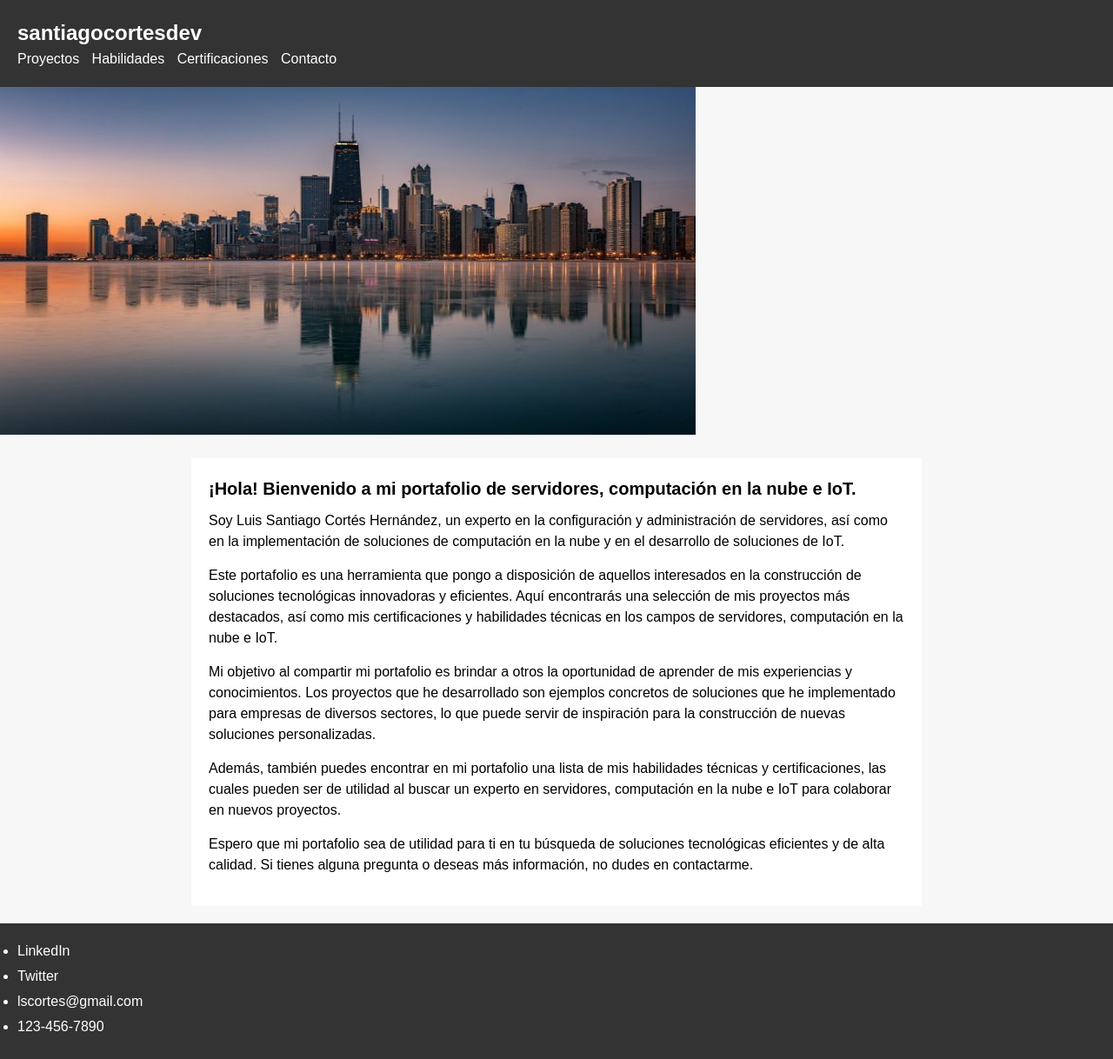
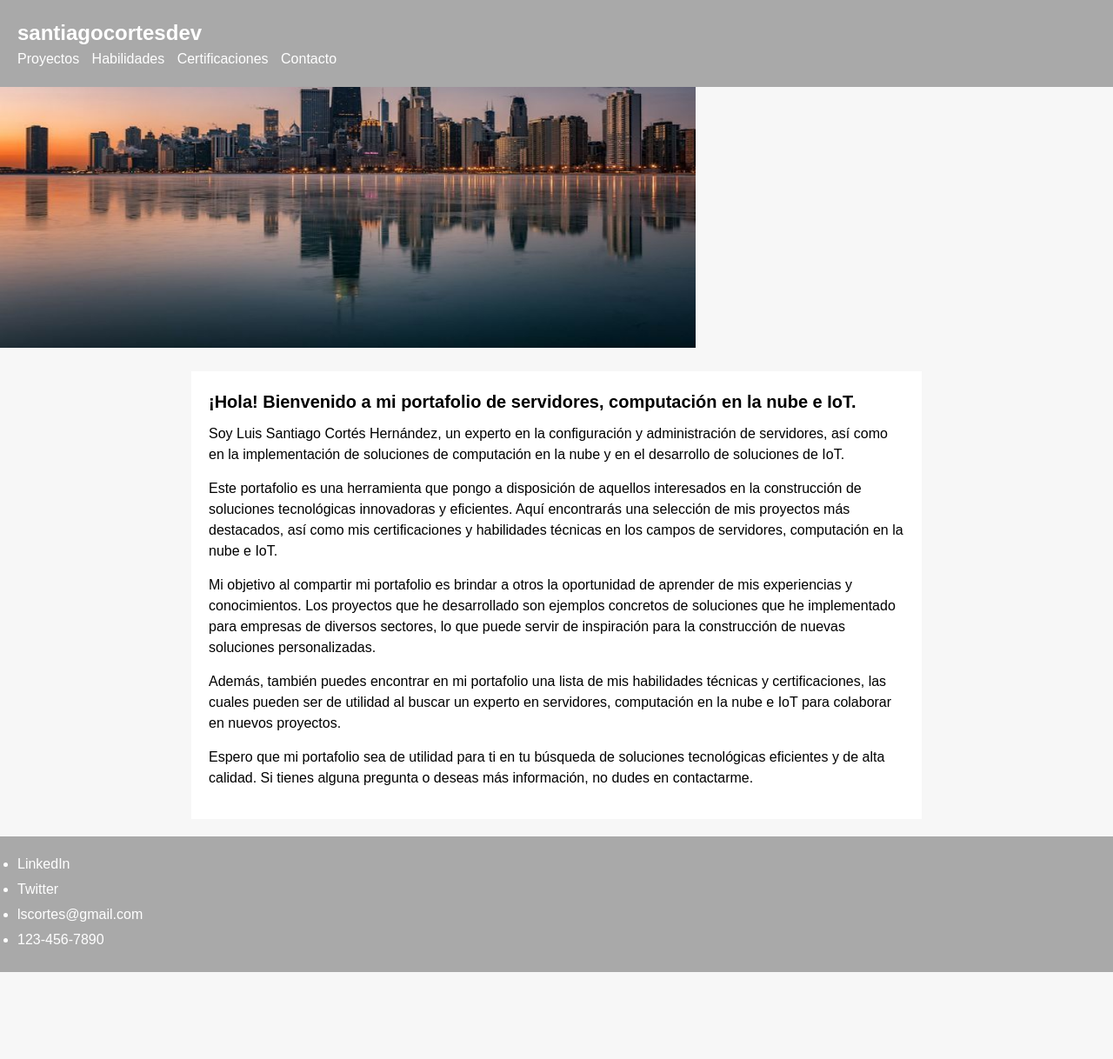
Before and after one commit to LuisSantiagoCortes/Platzi_ChatGPT, a plain HTML site: page index.html in a window 1280 px wide. Shown: the whole page at 87% size. After the commit the page ends 1118 px from the top, so only its background shows below. Drawn offline with Linux system fonts and the light colour scheme.

Commit message:
cambio en el encabezado

```diff
--- a/css/style.css
+++ b/css/style.css
@@ -9,10 +9,16 @@ body, h1, h2, p, ul, li {
 	font-family: Arial, sans-serif;
 	line-height: 1.5;
 	background-color: #f7f7f7;
+	margin: 0;
+  	padding: 0;
   }
 
   header {
-	background-color: #333;
+	position: fixed;
+	top: 0;
+	left: 0;
+	width: 100%;
+	background-color: #A9A9A9;
 	padding: 20px;
 	color: #fff;
   }
@@ -27,8 +33,8 @@ body, h1, h2, p, ul, li {
   }
 
   nav ul li {
-	display: inline;
-	margin-right: 10px;
+	display: inline-block;
+  	margin-right: 10px;
   }
 
   nav ul li a {
@@ -53,7 +59,7 @@ body, h1, h2, p, ul, li {
   }
 
   footer {
-	background-color: #333;
+	background-color: #A9A9A9;
 	padding: 20px;
 	color: #fff;
   }
```
Also changed, not shown: index.html (line endings or trailing spaces).
